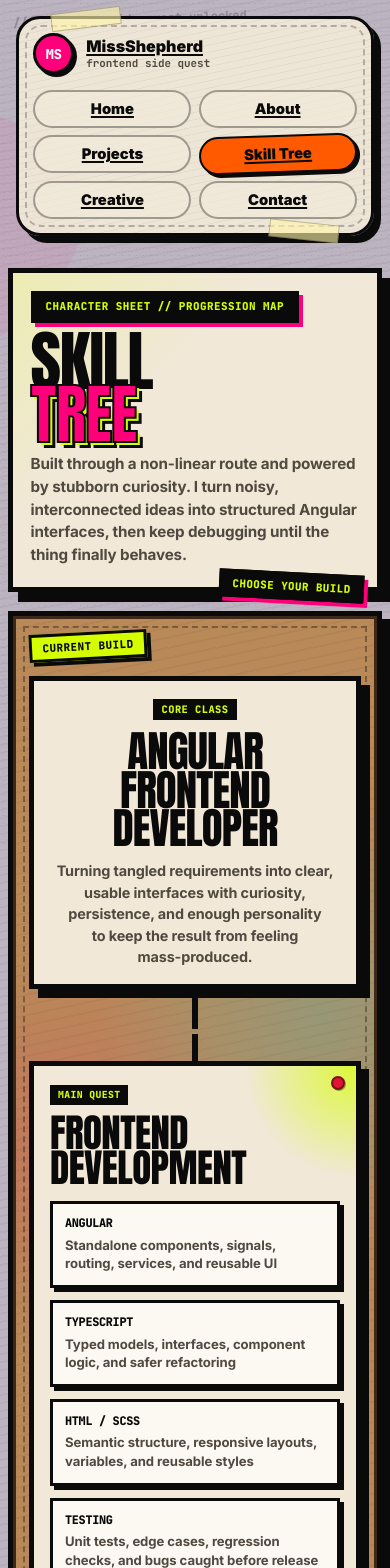
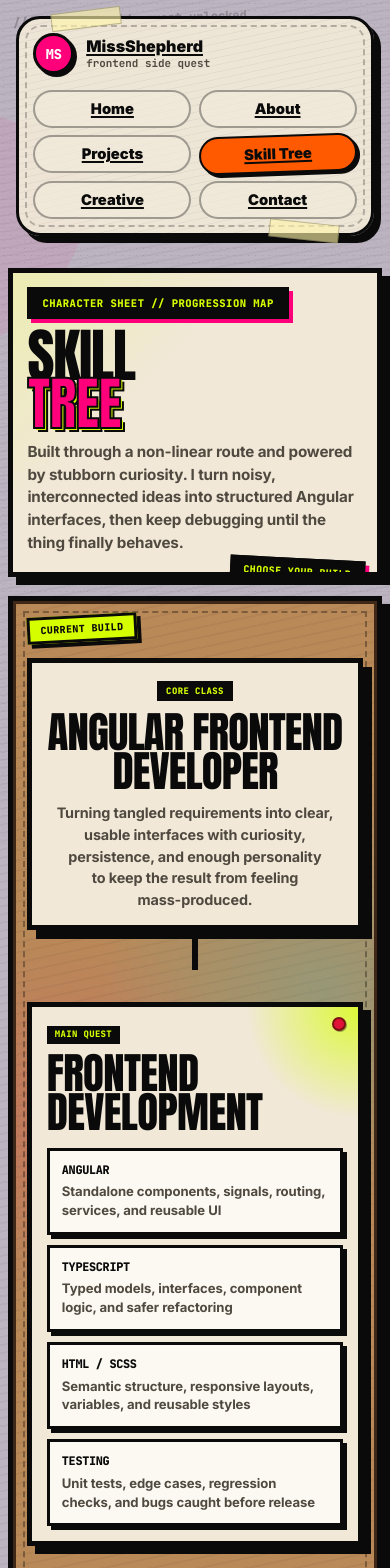
Before and after one commit to MissShepherd/missshepherd-portfolio, an Angular app: page /skills in a window 390 px wide. Shown: the top 1568 px of the page. Built offline with nearby package versions, Linux system fonts and the light colour scheme.

Commit message:
style: enhance responsive design and improve layout for skills page components

```diff
--- a/src/app/pages/skills/skills.scss
+++ b/src/app/pages/skills/skills.scss
@@ -447,6 +447,7 @@
   }
 
   .skill-branch {
+    min-width: 0;
     transform: none;
   }
 
@@ -463,7 +464,10 @@
 
   .skill-hero {
     grid-template-columns: 1fr;
+    gap: 0.8rem;
     padding: 1.25rem;
+    overflow: hidden;
+    box-shadow: 8px 8px 0 var(--ink);
   }
 
   .skill-hero .kicker,
@@ -472,11 +476,28 @@
     grid-column: 1;
   }
 
+  .skill-hero .kicker {
+    max-width: 100%;
+    font-size: 0.66rem;
+    overflow-wrap: break-word;
+  }
+
   .skill-hero .page-title {
-    font-size: clamp(3.5rem, 17vw, 5rem);
+    max-width: 100%;
+    font-size: clamp(3rem, 16vw, 4.8rem);
+    line-height: 0.82;
+    overflow-wrap: break-word;
+  }
+
+  .skill-hero .page-title span {
+    -webkit-text-stroke: 2px var(--ink);
+    text-shadow:
+      2px 2px 0 var(--acid),
+      4px 4px 0 var(--ink);
   }
 
   .skill-hero p:last-child {
+    max-width: 100%;
     font-size: 0.95rem;
     line-height: 1.5;
   }
@@ -484,11 +505,13 @@
   .skill-hero::after {
     right: 0.8rem;
     bottom: -0.85rem;
+    font-size: 0.62rem;
   }
 
   .tree-board {
-    padding: 1.4rem;
+    padding: 1.2rem;
     border-width: 5px;
+    overflow: hidden;
     box-shadow:
       0 0 0 3px #3f2817 inset,
       8px 8px 0 var(--ink);
@@ -503,11 +526,17 @@
     top: auto;
     left: auto;
     width: fit-content;
+    max-width: 100%;
     margin-bottom: 1rem;
+    font-size: 0.62rem;
   }
 
   .skill-root {
+    width: 100%;
+    max-width: 100%;
+    padding: 1rem;
     transform: none;
+    overflow: hidden;
   }
 
   .skill-root::before,
@@ -516,11 +545,16 @@
   }
 
   .skill-root h2 {
-    font-size: clamp(2.35rem, 9vw, 3rem);
+    max-width: 100%;
+    font-size: clamp(2.1rem, 11vw, 3rem);
+    line-height: 0.9;
+    overflow-wrap: break-word;
   }
 
   .skill-root p {
+    max-width: 100%;
     font-size: 0.9rem;
+    line-height: 1.5;
   }
 
   .tree-trunk {
@@ -532,32 +566,59 @@
     padding-top: 2rem;
   }
 
+  .skill-branch {
+    width: 100%;
+    max-width: 100%;
+    padding: 1rem;
+    overflow: hidden;
+  }
+
   .skill-branch::before {
     top: -2rem;
     height: 2rem;
   }
 
   .skill-branch h3 {
-    font-size: clamp(2.2rem, 10vw, 2.9rem);
+    max-width: 100%;
+    font-size: clamp(2rem, 10vw, 2.9rem);
+    line-height: 0.9;
+    overflow-wrap: break-word;
+  }
+
+  .skill-list {
+    gap: 0.65rem;
+  }
+
+  .skill-list li {
+    padding: 0.75rem;
+    overflow: hidden;
+  }
+
+  .skill-list li strong,
+  .skill-list li small {
+    max-width: 100%;
+    overflow-wrap: break-word;
   }
 }
 
 @media (max-width: 430px) {
-  .skill-hero {
-    padding: 1.1rem;
+  .skill-hero,
+  .tree-board,
+  .skill-root,
+  .skill-branch {
+    padding: 0.9rem;
   }
 
-  .tree-board {
-    padding: 1rem;
-  }
-
-  .skill-root,
-  .skill-branch {
-    padding: 1rem;
+  .skill-hero .page-title {
+    font-size: clamp(2.7rem, 15vw, 4rem);
   }
 
   .skill-root h2 {
-    font-size: clamp(2.1rem, 11vw, 2.7rem);
+    font-size: clamp(2rem, 11vw, 2.7rem);
+  }
+
+  .skill-branch h3 {
+    font-size: clamp(1.9rem, 11vw, 2.7rem);
   }
 
   .skill-list li {
@@ -568,6 +629,11 @@
     display: none;
   }
 
+  .node-type,
+  .skill-branch header span {
+    font-size: 0.56rem;
+  }
+
   .skill-list li strong {
     font-size: 0.74rem;
   }
```
